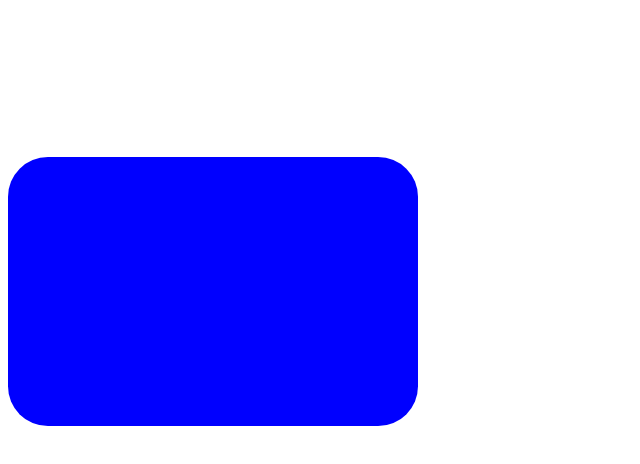
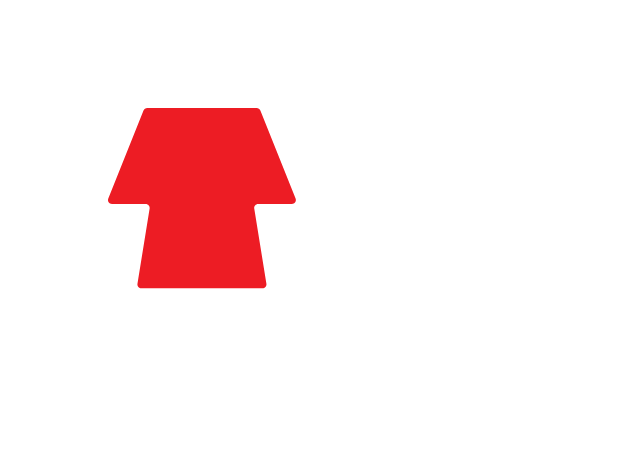
Before and after one commit to NanoMars/Character-Creator, a plain HTML site: page index.html in a window 1280 px wide. Shown: the whole page, without its empty margins (0-640 px from the left). Drawn offline with Linux system fonts and the light colour scheme.

Commit message:
drawing svgs using paths to support different colours and just to make my life easier, copy and pasted code from my personal website project to use another js script as a database so I can keep all of my designs in one file
YIPPEEEEEE

```diff
--- /dev/null
+++ b/db.js
@@ -0,0 +1,8 @@
+const character = [
+    {
+        "name": "shirt",
+        "path": "M152.36,2.51l35.22,88.03c1.05,2.62-.89,5.46-3.72,5.46h-33.67c-2.46,0-4.34,2.2-3.95,4.62l12.17,75.08c.39,2.42-1.48,4.62-3.95,4.62H33.41c-2.46,0-4.34-2.2-3.95-4.62l12.17-75.08c.39-2.42-1.48-4.62-3.95-4.62H4.01c-2.83,0-4.76-2.84-3.72-5.46L35.51,2.51c.61-1.52,2.08-2.51,3.72-2.51h109.4c1.64,0,3.11.99,3.72,2.51h0Z"
+    }
+]
+
+export {character}
--- a/index.html
+++ b/index.html
@@ -5,6 +5,8 @@
 
 </head>
 <body>
-    <script src="index.js"></script>
+    <script type="module" src="index.js"></script>
+
+    <?xml version="1.0" encoding="UTF-8"?>
 </body>
 </html>
--- a/index.js
+++ b/index.js
@@ -1,34 +1,33 @@
-var canvas = document.createElement('canvas')
+const canvas = document.createElement('canvas')
+canvas.width = window.innerWidth
+canvas.height = window.innerHeight
+document.body.appendChild(canvas)
+const ctx = canvas.getContext('2d')
 
-canvas.id = "CursorLayer"
-canvas.width = 1224
-canvas.height = 768
-canvas.style.zIndex = 8
-canvas.style.position = "absolute"
 
-var body = document.getElementsByTagName("body")[0]
-body.appendChild(canvas)
-cursorLayer = document.getElementById("CursorLayer")
-var ctx = canvas.getContext("2d")
+import {character} from "./db.js"
 
-function drawSVG(ctx, x, y, size, img, colour = undefined) {
-    console.log("1")
-    img.onload = function() {
-        console.log("2")
-        ctx.drawImage(img, x, y, img.width * size, img.height * size)
-        if (colour !== undefined) {
-            ctx.globalCompositeOperation = "source-in"
-            ctx.fillStyle = colour
-            ctx.fillRect(x, y, img.width * size, img.height * size)
+function searchByName(name) {
+    for (let i = 0; i < character.length; i++) {
+        if (character[i].name === name) {
+            return character[i].path
         }
     }
-    console.log("3")
+    return null
 }
 
-var shirt = new Image()
-shirt.src = "./character/body/shirt.svg"
+const shirt = searchByName('shirt')
 
-var head = new Image()
-head.src = "./character/body/head.svg"
+function drawPath(ctx, path, x, y, scale = 1, color = '#fffff') {
+    const path2D = new Path2D(path)
+    ctx.save()
+    ctx.translate(x, y)
+    ctx.scale(scale, scale)
+    ctx.fillStyle = color
+    ctx.fill(path2D)
+    ctx.restore()
+}
 
-drawSVG(ctx, 0, 0, 5, head, "blue")
+const pathPosition = { x: 100, y: 100, scale: 1, color: '#ed1c24' }
+
+drawPath(ctx, shirt, pathPosition.x, pathPosition.y, pathPosition.scale, pathPosition.color)
```
